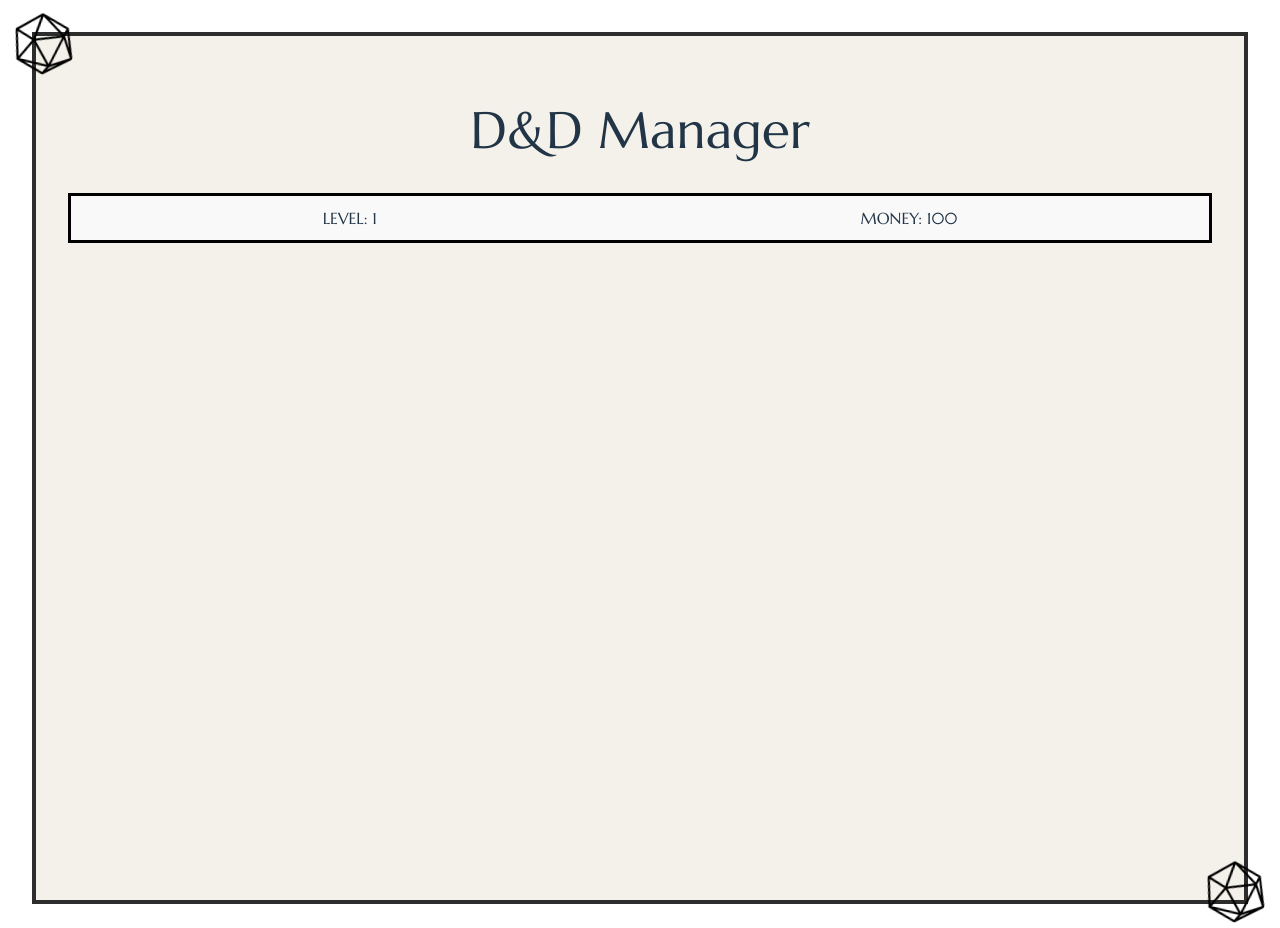
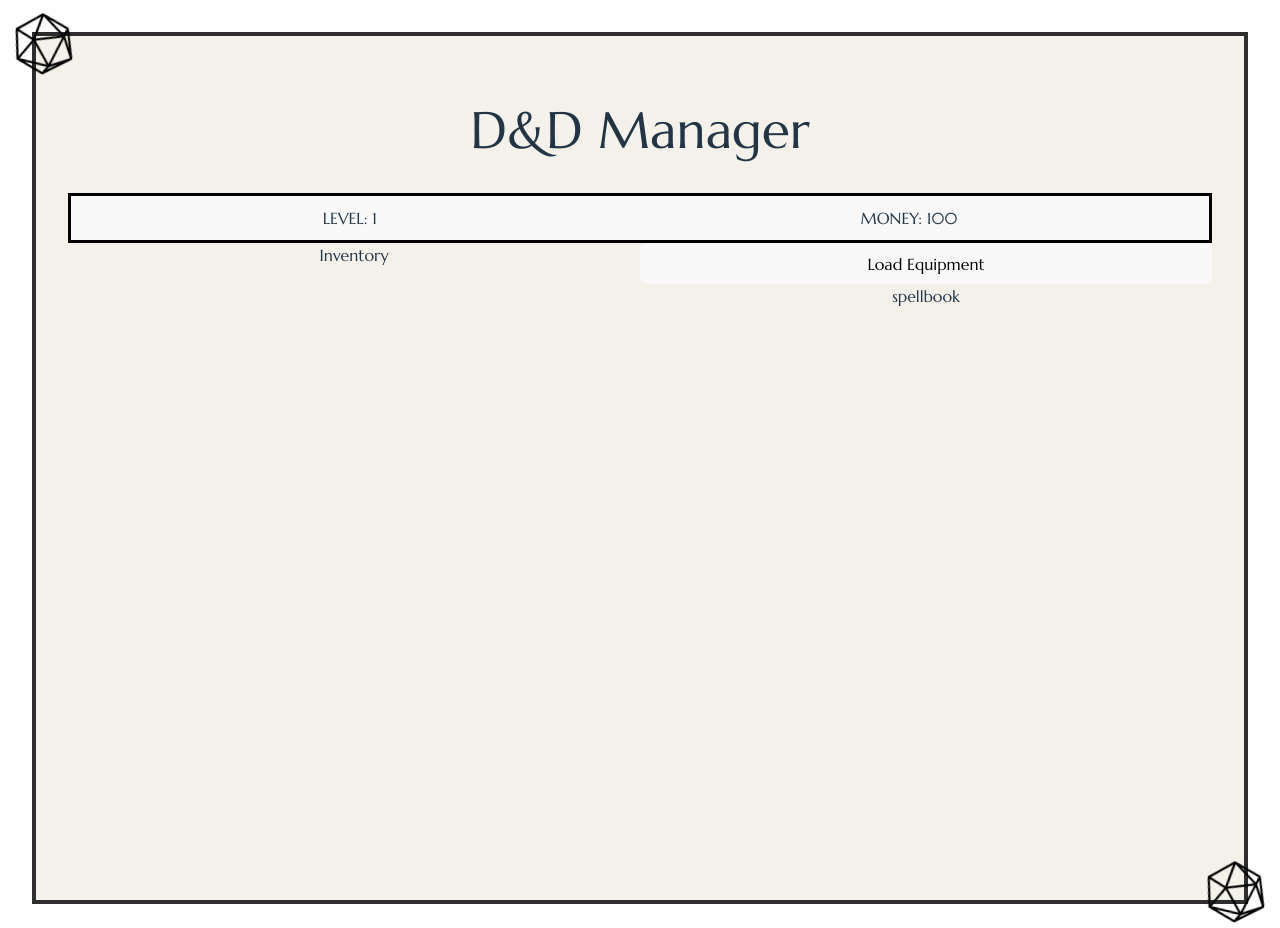
Before and after one commit to daniela-bonvini/dnd_manager_app, a React (Vite) app in the folder dnd-manager-app/: page / in a window 1280 px wide. Built offline with nearby package versions, Linux system fonts and the light colour scheme.

Commit message:
started inventory component

```diff
--- a/dnd-manager-app/src/components/Framework/Framework.css
+++ b/dnd-manager-app/src/components/Framework/Framework.css
@@ -38,3 +38,14 @@
   bottom: -24px;
   right: -24px;
 }
+
+.content {
+  display: grid;
+  grid-template-columns: 1fr 1fr;
+  grid-template-rows: auto auto;
+}
+
+.content > :first-child,
+.content > :nth-child(2) {
+  grid-column: 1 / -1;
+}
--- a/dnd-manager-app/src/components/Framework/Framework.tsx
+++ b/dnd-manager-app/src/components/Framework/Framework.tsx
@@ -1,6 +1,7 @@
 import "./Framework.css";
 import React from "react";
 import AdventurerStats from "../AdventurerStats/AdventurerStats";
+import Inventory from "../Inventory/Inventory";
 
 // defined outside of function or we create a new context on each re-render
 export const StatsContext = React.createContext<
@@ -18,6 +19,8 @@ function Framework() {
           <div className="content">
             <h1>D&D Manager</h1>
             <AdventurerStats></AdventurerStats>
+            <Inventory></Inventory>
+            <div>spellbook</div>
           </div>
         </div>
       </StatsContext.Provider>
--- /dev/null
+++ b/dnd-manager-app/src/components/Inventory/Inventory.tsx
@@ -0,0 +1,36 @@
+import React from "react";
+import "./Inventory.css";
+import * as dndApiService from "../../services/dndApiService";
+import { StatsContext } from "../Framework/Framework";
+
+function Inventory() {
+  // effect that fetches tot hardcoded equipment from dnd api service
+
+  const context = React.useContext(StatsContext);
+  if (!context) {
+    throw new Error("AdventurerStats must be used within StatsContext.Provider");
+  }
+
+  const { money, setMoney } = context;
+  const [equipment, setEquipment] = React.useState<any[]>([]);
+
+  function fetchEquipment() {
+    dndApiService.getAllEquipment().then((data) => {
+      setEquipment(data.results);
+    });
+  }
+
+  return (
+    <>
+      <div>Inventory</div>
+      <button onClick={fetchEquipment}>Load Equipment</button>
+      <ul>
+        {equipment.map((item) => (
+          <li key={item.index}>{item.name}</li>
+        ))}
+      </ul>
+    </>
+  );
+}
+
+export default Inventory;
```
Also changed, not shown: dnd-manager-app/src/components/Inventory/Inventory.css (added).
